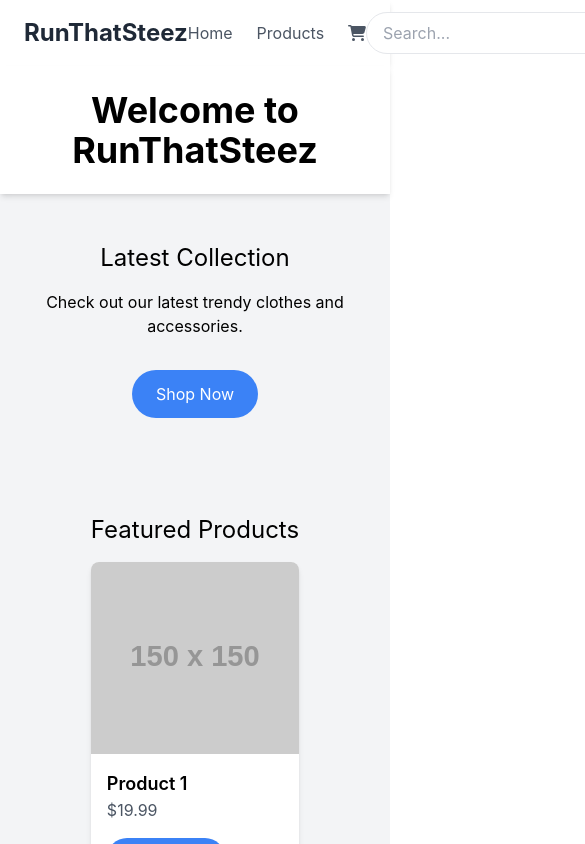
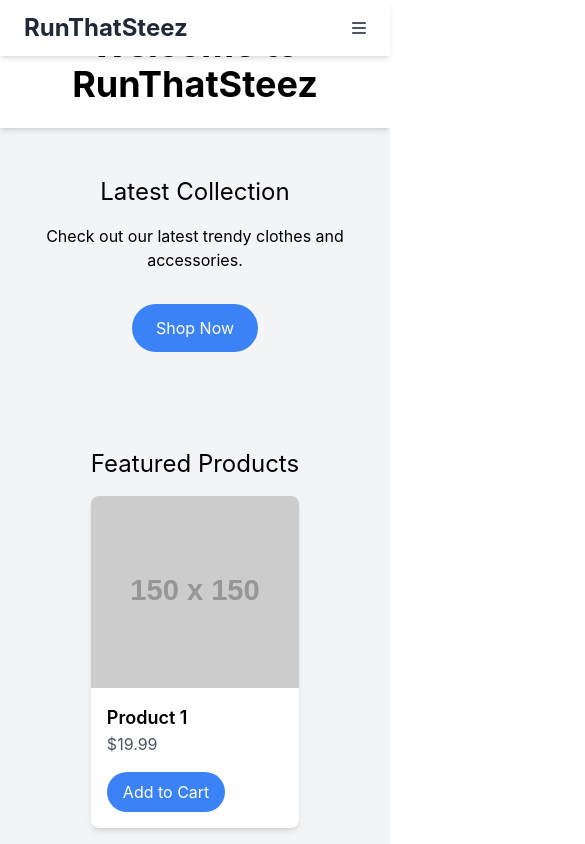
Before and after one commit to CyraMoss/runthatsteezfrontend, a React (Create React App) app: page / in a window 390 px wide. Shown: the top 844 px of the page, 585 px wide, since content can reach past the window. Built offline with nearby package versions, Linux system fonts and the light colour scheme.

Commit message:
added hamburger menu on small screens for navbar

```diff
--- a/src/components/NavBar.tsx
+++ b/src/components/NavBar.tsx
@@ -1,11 +1,12 @@
-import React, { useContext } from 'react';
+import React, { useState, useContext } from 'react';
 import { Link } from 'react-router-dom';
 import { FontAwesomeIcon } from '@fortawesome/react-fontawesome';
-import { faShoppingCart } from '@fortawesome/free-solid-svg-icons';
+import { faShoppingCart, faBars, faTimes } from '@fortawesome/free-solid-svg-icons';
 import { CartContext } from '../context/CartContext';
 
 const Navbar: React.FC = () => {
   const cartContext = useContext(CartContext);
+  const [isMenuOpen, setIsMenuOpen] = useState(false);
 
   if (!cartContext) {
     return null;
@@ -13,15 +14,19 @@ const Navbar: React.FC = () => {
 
   const { cartItemCount } = cartContext;
 
+  const toggleMenu = () => {
+    setIsMenuOpen(!isMenuOpen);
+  };
+
   return (
-    <nav className="bg-white shadow-md">
+    <nav className="bg-white shadow-md fixed w-full z-10">
       <div className="container mx-auto px-6 py-3 flex justify-between items-center">
         <div className="flex items-center">
           <Link to="/" className="text-2xl font-bold text-gray-800">
             RunThatSteez
           </Link>
         </div>
-        <div className="flex items-center space-x-6">
+        <div className="hidden md:flex items-center space-x-6">
           <Link to="/" className="text-gray-600 hover:text-gray-800">
             Home
           </Link>
@@ -37,7 +42,7 @@ const Navbar: React.FC = () => {
             )}
           </Link>
         </div>
-        <div className="flex items-center space-x-4">
+        <div className="hidden md:flex items-center space-x-4">
           <input
             type="text"
             placeholder="Search..."
@@ -47,7 +52,52 @@ const Navbar: React.FC = () => {
             Search
           </button>
         </div>
+        <div className="md:hidden flex items-center">
+          <button onClick={toggleMenu} className="text-gray-600 focus:outline-none">
+            <FontAwesomeIcon icon={isMenuOpen ? faTimes : faBars} />
+          </button>
+        </div>
       </div>
+      {isMenuOpen && (
+        <div className="md:hidden absolute top-full left-0 w-full bg-white shadow-lg z-10">
+          <Link
+            to="/"
+            onClick={toggleMenu}
+            className="block px-4 py-2 text-gray-600 hover:bg-gray-200"
+          >
+            Home
+          </Link>
+          <Link
+            to="/products"
+            onClick={toggleMenu}
+            className="block px-4 py-2 text-gray-600 hover:bg-gray-200"
+          >
+            Products
+          </Link>
+          <Link
+            to="/cart"
+            onClick={toggleMenu}
+            className="relative block px-4 py-2 text-gray-600 hover:bg-gray-200"
+          >
+            <FontAwesomeIcon icon={faShoppingCart} />
+            {cartItemCount > 0 && (
+              <span className="absolute top-0 right-0 inline-flex items-center justify-center px-2 py-1 text-xs font-bold leading-none text-red-100 bg-red-600 rounded-full">
+                {cartItemCount}
+              </span>
+            )}
+          </Link>
+          <div className="px-4 py-2">
+            <input
+              type="text"
+              placeholder="Search..."
+              className="w-full px-4 py-2 border rounded-full focus:outline-none focus:ring-2 focus:ring-blue-500"
+            />
+            <button className="w-full mt-2 bg-blue-500 text-white px-4 py-2 rounded-full">
+              Search
+            </button>
+          </div>
+        </div>
+      )}
     </nav>
   );
 };
```
